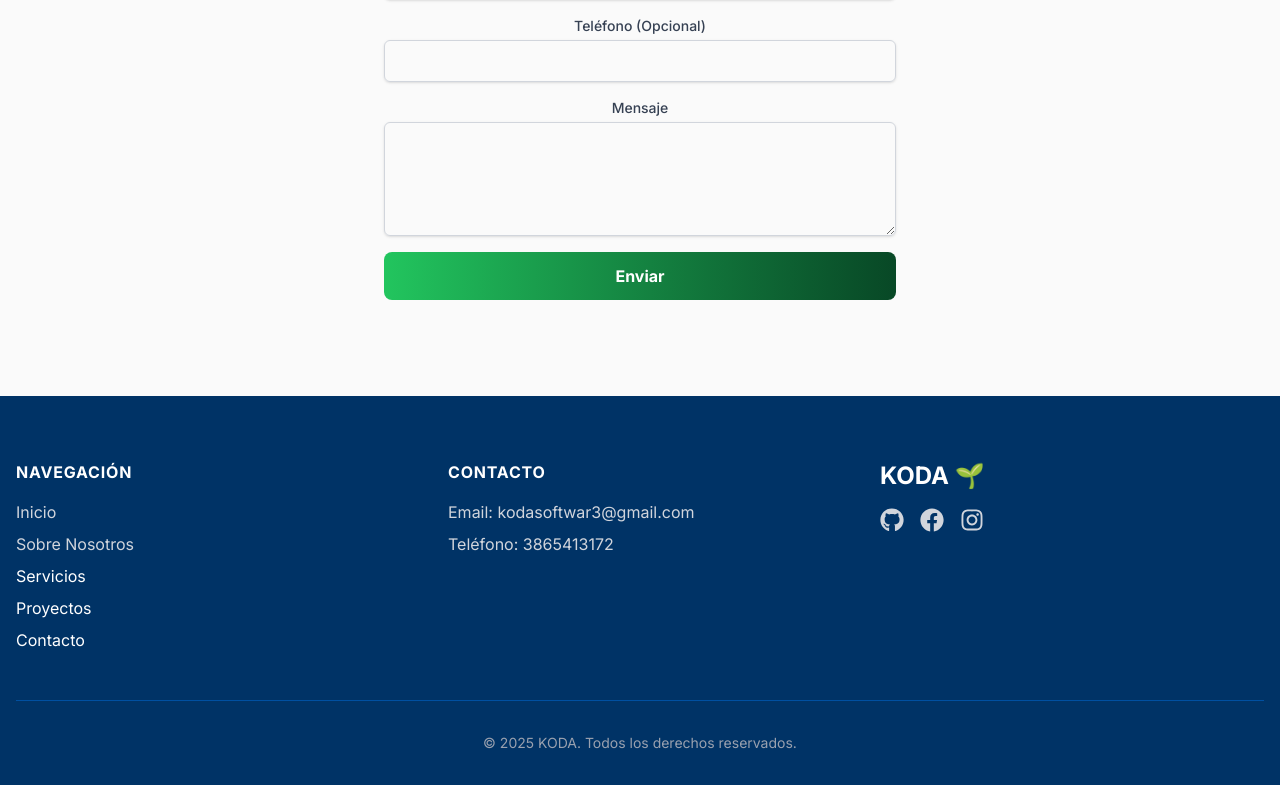
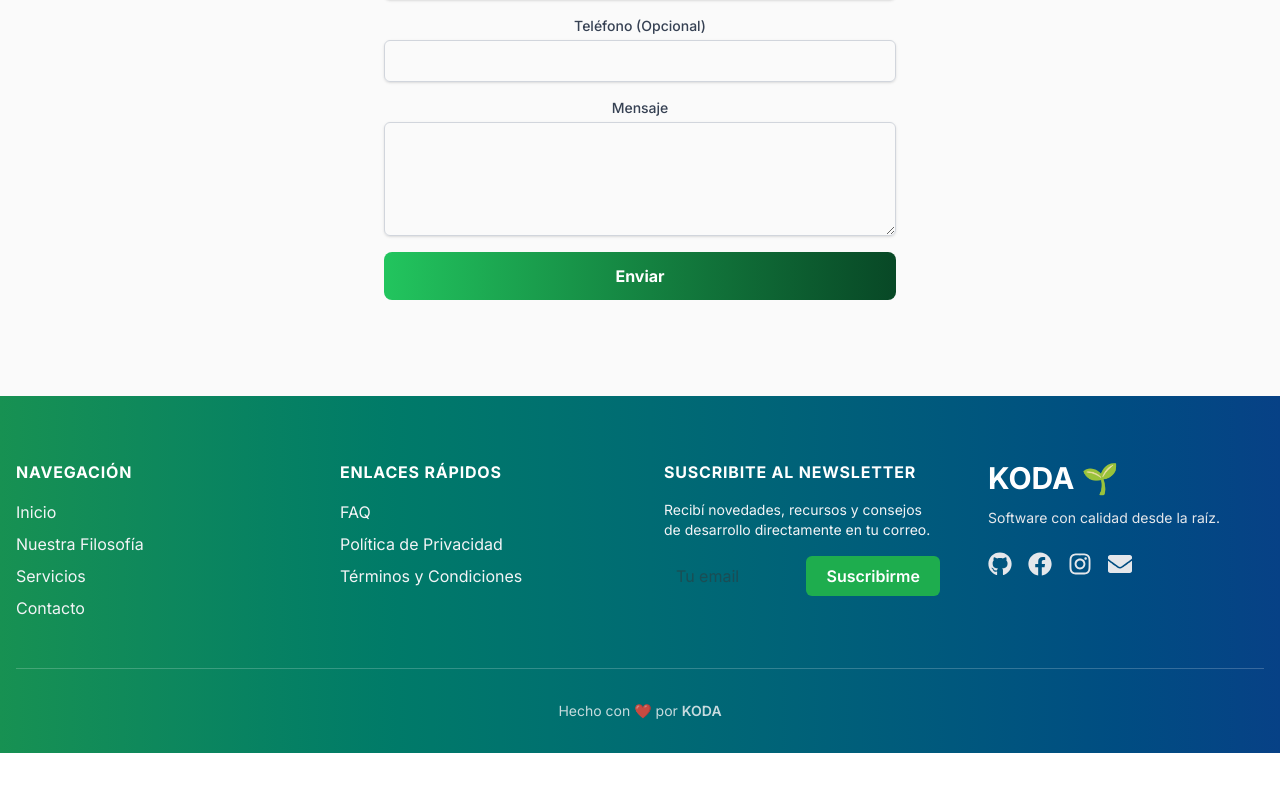
Before and after one commit to koda-tec/KodaWeb, a Next.js app: page / in a window 1280 px wide. Shown: the part 2548-3333 px from the top of the page. After the commit the page ends 3301 px from the top, so only its background shows below. Built offline with nearby package versions, Linux system fonts and the light colour scheme.

Commit message:
fix Footer

```diff
--- a/src/app/components/layout/Footer.tsx
+++ b/src/app/components/layout/Footer.tsx
@@ -1,39 +1,103 @@
-import Link from 'next/link';
-import { FaGithub, FaFacebook, FaInstagram } from 'react-icons/fa';
+"use client";
+
+import Link from "next/link";
+import { FaGithub, FaFacebook, FaInstagram, FaEnvelope } from "react-icons/fa";
+import { motion } from "framer-motion";
+import { useState } from "react";
 
 export default function Footer() {
+  const [email, setEmail] = useState("");
+  const [submitted, setSubmitted] = useState(false);
+
+  const handleSubmit = (e: React.FormEvent) => {
+    e.preventDefault();
+    if (!email) return;
+    setSubmitted(true);
+    setTimeout(() => setSubmitted(false), 3000);
+    setEmail("");
+  };
+
   return (
+    <footer className="bg-gradient-to-r from-[#179152] to-[#074186] text-white pt-16 pb-8 px-4">
+      <div className="container mx-auto grid grid-cols-1 md:grid-cols-4 gap-12 text-center md:text-left">
 
-    <footer className="bg-koda-blue-deep text-white pt-16 pb-8 px-4">
-      <div className="container mx-auto grid grid-cols-1 md:grid-cols-3 gap-12 text-center md:text-left">
+        {/* --- Columna 1: Navegación --- */}
         <div>
           <h3 className="font-bold mb-4 uppercase tracking-wider">Navegación</h3>
-          <ul className="space-y-2">
-            <li><Link href="#inicio" className="text-gray-300 hover:text-white">Inicio</Link></li>
-            <li><Link href="#sobre-nosotros" className="text-gray-300 hover:text-white">Sobre Nosotros</Link></li>
-            <li><Link href="#servicios" className="hover:underline">Servicios</Link></li>
-            <li><Link href="#proyectos" className="hover:underline">Proyectos</Link></li>
-            <li><Link href="#contacto" className="hover:underline">Contacto</Link></li>
+          <ul className="space-y-2 text-gray-100">
+            <li><Link href="/" className="hover:underline">Inicio</Link></li>
+            <li><Link href="/filosofia" className="hover:underline">Nuestra Filosofía</Link></li>
+            <li><Link href="/servicios" className="hover:underline">Servicios</Link></li>
+            <li><Link href="/contacto" className="hover:underline">Contacto</Link></li>
           </ul>
         </div>
+
+        {/* --- Columna 2: Enlaces rápidos --- */}
         <div>
-          <h3 className="font-bold mb-4 uppercase tracking-wider">Contacto</h3>
-          <ul className="space-y-2 text-gray-300">
-            <li>Email: kodasoftwar3@gmail.com</li>
-            <li>Teléfono: 3865413172</li>
+          <h3 className="font-bold mb-4 uppercase tracking-wider">Enlaces rápidos</h3>
+          <ul className="space-y-2 text-gray-100">
+            <li><Link href="/faq" className="hover:underline">FAQ</Link></li>
+            <li><Link href="/politica-privacidad" className="hover:underline">Política de Privacidad</Link></li>
+            <li><Link href="/terminos" className="hover:underline">Términos y Condiciones</Link></li>
           </ul>
         </div>
+
+        {/* --- Columna 3: Newsletter --- */}
+        <div>
+          <h3 className="font-bold mb-4 uppercase tracking-wider">Suscribite al newsletter</h3>
+          <p className="text-gray-100 mb-4 text-sm">
+            Recibí novedades, recursos y consejos de desarrollo directamente en tu correo.
+          </p>
+          <form onSubmit={handleSubmit} className="flex flex-col sm:flex-row items-center sm:items-stretch gap-3">
+            <input
+              type="email"
+              placeholder="Tu email"
+              value={email}
+              onChange={(e) => setEmail(e.target.value)}
+              required
+              className="w-full px-3 py-2 rounded-md text-koda-dark focus:outline-none focus:ring-2 focus:ring-green-300"
+            />
+            <button
+              type="submit"
+              className="bg-koda-green-emerald hover:bg-green-600 transition-colors font-semibold px-5 py-2 rounded-md text-white"
+            >
+              Suscribirme
+            </button>
+          </form>
+
+          {submitted && (
+            <motion.div
+              initial={{ opacity: 0, scale: 0.8 }}
+              animate={{ opacity: 1, scale: 1 }}
+              exit={{ opacity: 0 }}
+              className="text-green-200 mt-3 flex items-center gap-2 justify-center sm:justify-start"
+            >
+              ✅ <span>¡Suscripción enviada con éxito!</span>
+            </motion.div>
+          )}
+        </div>
+
+        {/* --- Columna 4: Marca y redes --- */}
         <div className="flex flex-col items-center md:items-start">
-           <span className="text-2xl font-bold">KODA 🌱</span>
-           <div className="flex space-x-4 mt-4">
-             <a href="#" aria-label="GitHub" className="text-2xl text-gray-300 hover:text-white"><FaGithub /></a>
-             <a href="#" aria-label="Facebook" className="text-2xl text-gray-300 hover:text-white"><FaFacebook /></a>
-             <a href="#" aria-label="Instagram" className="text-2xl text-gray-300 hover:text-white"><FaInstagram /></a>
-           </div>
+          <span className="text-3xl font-bold mb-3">KODA 🌱</span>
+          <p className="text-gray-200 text-sm mb-4">Software con calidad desde la raíz.</p>
+          <div className="flex space-x-4 mt-2">
+            <a href="#" aria-label="GitHub" className="text-2xl text-gray-200 hover:text-white"><FaGithub /></a>
+            <a href="#" aria-label="Facebook" className="text-2xl text-gray-200 hover:text-white"><FaFacebook /></a>
+            <a href="#" aria-label="Instagram" className="text-2xl text-gray-200 hover:text-white"><FaInstagram /></a>
+            <a href="mailto:kodasoftwar3@gmail.com" aria-label="Email" className="text-2xl text-gray-200 hover:text-white"><FaEnvelope /></a>
+          </div>
         </div>
       </div>
-      <div className="text-center text-sm text-gray-400 border-t border-koda-blue-marino pt-8 mt-12">
-        <p>&copy; {new Date().getFullYear()} KODA. Todos los derechos reservados.</p>
+
+
+      <div className="text-center text-sm text-gray-100 border-t border-white/20 pt-8 mt-12">
+        <motion.p
+          animate={{ opacity: [0.8, 1, 0.8] }}
+          transition={{ repeat: Infinity, duration: 3 }}
+        >
+          Hecho con ❤️ por <span className="font-semibold">KODA</span>
+        </motion.p>
       </div>
     </footer>
   );
--- a/src/app/globals.css
+++ b/src/app/globals.css
@@ -27,3 +27,26 @@
 .swiper-pagination-bullet-active {
   background-color: var(--color-koda-green-emerald) !important;
 }
+
+/* 🎨 Gradientes personalizados */
+.bg-koda-gradient {
+  @apply bg-gradient-to-r from-[#179152] to-[#074186];
+}
+
+.text-gradient {
+  background: linear-gradient(to right, #179152, #074186);
+  -webkit-background-clip: text;
+  -webkit-text-fill-color: transparent;
+}
+
+/* ✨ Microinteracciones (hover) */
+.btn-animated {
+  @apply transition-transform duration-300 hover:-translate-y-1 hover:opacity-90;
+}
+
+/* 🌿 Efecto glassmorphism opcional (para header o tarjetas) */
+.glass {
+  background: rgba(255, 255, 255, 0.4);
+  backdrop-filter: blur(10px);
+  border: 1px solid rgba(255, 255, 255, 0.2);
+}
```
